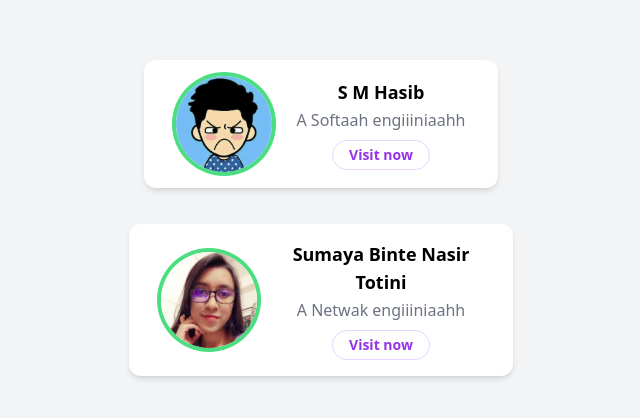
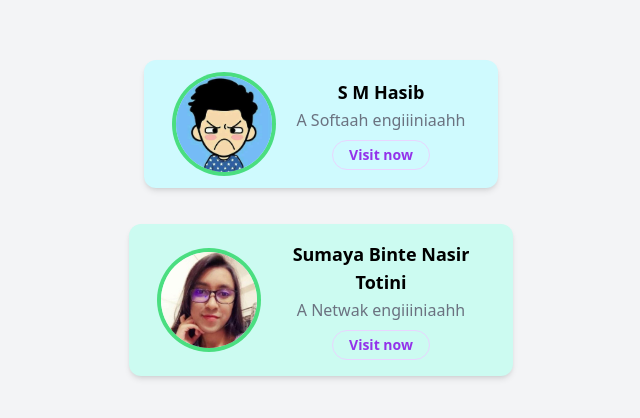
Before and after one commit to Hasib98/Tailwind-css-learning, a website: page src/index.html in a window 1280 px wide. Shown: the part 182-600 px from the top of the page, without its empty margins (319-959 px from the left). Drawn offline with Linux system fonts and the light colour scheme.

Commit message:
second card  color change

```diff
--- a/src/index.html
+++ b/src/index.html
@@ -7,7 +7,7 @@
 </head>
 
 <body class="h-screen flex items-center flex-col justify-center bg-gray-100 dark:bg-neutral-900 space-y-9">
-  <div  class="max-w-sm mx-auto p-8 bg-white rounded-xl shadow-md space-y-2 sm:flex sm:items-center sm:py-4 sm:space-y-0 sm:space-x-6">
+  <div  class="max-w-sm mx-auto p-8 bg-cyan-100 rounded-xl shadow-md space-y-2 sm:flex sm:items-center sm:py-4 sm:space-y-0 sm:space-x-6">
     <img class="h-24 mx-auto rounded-full ring-4 ring-green-400 sm:mx-0 sm:flex-shrink-0 transform hover:scale-105 duration-500" src="../images/logo.jpg" alt="">
     <div class="text-center space-y-2">
       <div class="space-y-0.5">
@@ -17,7 +17,7 @@
       <button class="px-4 py-1 border border-purple-200 rounded-full text-sm text-purple-600 font-semibold hover:text-white hover:bg-purple-600 hover:border-transparent focus:outline-none focus:ring-2 focus:ring-purple-600 focus:ring-offset-2">Visit now</button>
     </div>
   </div>
-  <div  class="max-w-sm mx-auto p-8 bg-white rounded-xl shadow-md space-y-2 sm:flex sm:items-center sm:py-4 sm:space-y-0 sm:space-x-6">
+  <div  class="max-w-sm mx-auto p-8 bg-teal-100 rounded-xl shadow-md space-y-2 sm:flex sm:items-center sm:py-4 sm:space-y-0 sm:space-x-6">
     <img class="h-24 mx-auto rounded-full ring-4 ring-green-400 sm:mx-0 sm:flex-shrink-0 transform hover:scale-105 duration-500" src="../images/totini.JPG" alt="">
     <div class="text-center space-y-2">
       <div class="space-y-0.5">
```
Also changed, not shown: src/output.css.
